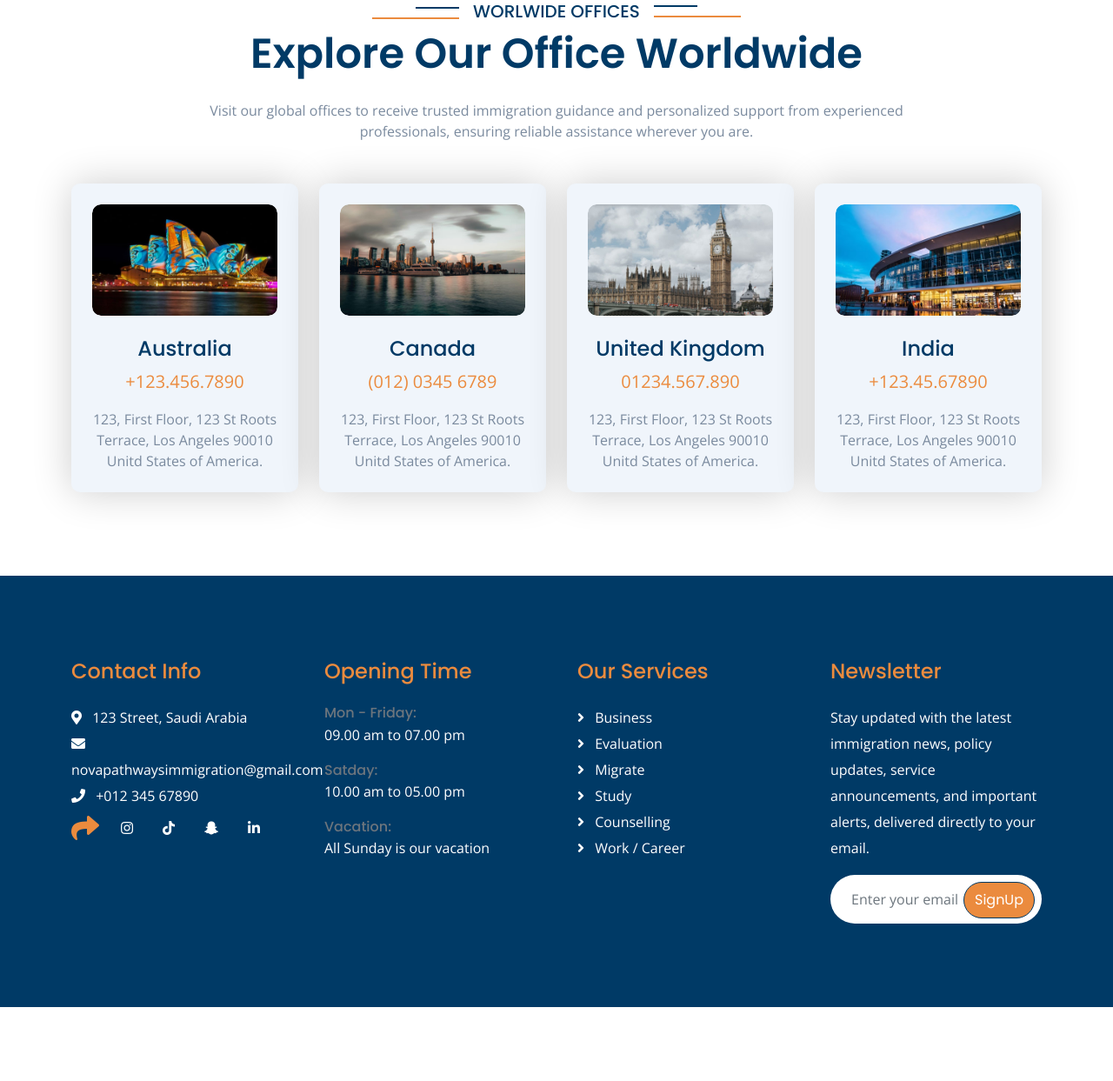
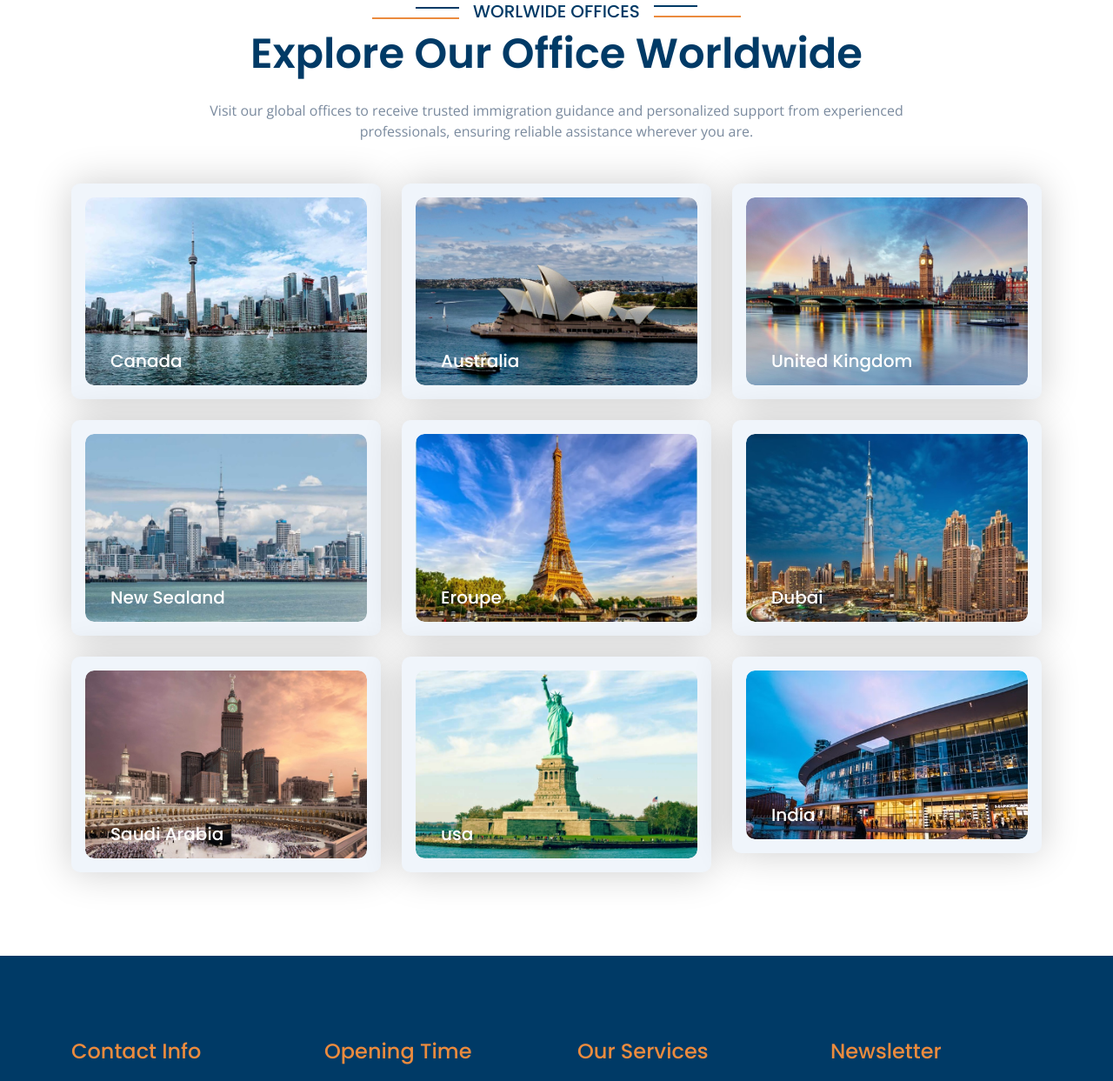
Before and after one commit to alammahfooz/Immegration-, a PHP site: page / in a window 1280 px wide. Shown: the part 3595-4838 px from the top of the page at 87% size. Before the commit the page ends 4753 px from the top, so only its background shows below. Run offline with PHP 8.4, Linux system fonts and the light colour scheme; some libraries are stand-ins or nearby versions.

Commit message:
contactimages

```diff
--- a/css/style.css
+++ b/css/style.css
@@ -734,3 +734,24 @@
   font-size: 60px;
   padding-top: 20px;
 }
+
+
+    .office-img {
+  position: relative;
+  overflow: hidden;
+}
+
+.office-img h4 {
+  position: absolute;
+  bottom: 10px;          /* overlap bottom 10px */
+  left: 15px;
+  margin: 0;
+  padding: 6px 14px;
+  border-radius: 4px;
+  font-size: 20px;
+}
+
+/* Optional: better readability */
+.office-img img {
+  display: block;
+}
--- a/index.html
+++ b/index.html
@@ -514,61 +514,101 @@
                         <h5 class="sub-title text-primary px-3">Worlwide Offices</h5>
                     </div>
                     <h1 class="display-5 mb-4">Explore Our Office Worldwide</h1>
-                        <p class="mb-0">Visit our global offices to receive trusted immigration guidance and personalized support from experienced professionals, ensuring reliable assistance wherever you are.</p>
+                    <p class="mb-0">Visit our global offices to receive trusted immigration guidance and personalized
+                        support from experienced professionals, ensuring reliable assistance wherever you are.</p>
                 </div>
                 <div class="row g-4 justify-content-center">
-                        <div class="col-md-6 col-lg-6 col-xl-3 wow fadeInUp" data-wow-delay="0.1s">
-                            <div class="office-item p-4">
-                                <div class="office-img mb-4">
-                                    <img src="img/office-2.jpg" class="img-fluid w-100 rounded" alt="">
-                                </div>
-                                <div class="office-content d-flex flex-column">
-                                    <h4 class="mb-2">Australia</h4>
-                                    <a href="#" class="text-secondary fs-5 mb-2">+123.456.7890</a>
-                                    <a href="#" class="text-muted fs-5 mb-2"></a>
-                                    <p class="mb-0">123, First Floor, 123 St Roots Terrace, Los Angeles 90010 Unitd States of America.</p>
+                    <div class="col-md-6 col-lg-6 col-xl-4 wow fadeInUp" data-wow-delay="0.1s">
+                        <div class="office-item p-3">
+                            <div class="office-img">
+                                <img src="img/canada.jpg" class="img-fluid w-100 rounded" alt="">
+                                <h4 class=" text-white">Canada</h4>
                             </div>
                         </div>
                     </div>
-                        <div class="col-md-6 col-lg-6 col-xl-3 wow fadeInUp" data-wow-delay="0.3s">
-                            <div class="office-item p-4">
-                                <div class="office-img mb-4">
-                                    <img src="img/office-1.jpg" class="img-fluid w-100 rounded" alt="">
-                                </div>
-                                <div class="office-content d-flex flex-column">
-                                    <h4 class="mb-2">Canada</h4>
-                                    <a href="#" class="text-secondary fs-5 mb-2">(012) 0345 6789</a>
-                                    <a href="#" class="text-muted fs-5 mb-2"></a>
-                                    <p class="mb-0">123, First Floor, 123 St Roots Terrace, Los Angeles 90010 Unitd States of America.</p>
+
+                     <div class="col-md-6 col-lg-6 col-xl-4 wow fadeInUp" data-wow-delay="0.1s">
+                        <div class="office-item p-3">
+                            <div class="office-img">
+                                <img src="img/australia.jpg" class="img-fluid w-100 rounded" alt="">
+                                <h4 class=" text-white">Australia</h4>
                             </div>
                         </div>
                     </div>
-                        <div class="col-md-6 col-lg-6 col-xl-3 wow fadeInUp" data-wow-delay="0.5s">
-                            <div class="office-item p-4">
-                                <div class="office-img mb-4">
-                                    <img src="img/office-3.jpg" class="img-fluid w-100 rounded" alt="">
-                                </div>
-                                <div class="office-content d-flex flex-column">
-                                    <h4 class="mb-2">United Kingdom</h4>
-                                    <a href="#" class="text-secondary fs-5 mb-2">01234.567.890</a>
-                                    <a href="#" class="text-muted fs-5 mb-2"></a>
-                                    <p class="mb-0">123, First Floor, 123 St Roots Terrace, Los Angeles 90010 Unitd States of America.</p>
+
+
+                     <div class="col-md-6 col-lg-6 col-xl-4 wow fadeInUp" data-wow-delay="0.1s">
+                        <div class="office-item p-3">
+                            <div class="office-img">
+                                <img src="img/united-kingdom.jpg" class="img-fluid w-100 rounded" alt="">
+                                <h4 class=" text-white">United Kingdom</h4>
                             </div>
                         </div>
                     </div>
-                        <div class="col-md-6 col-lg-6 col-xl-3 wow fadeInUp" data-wow-delay="0.7s">
-                            <div class="office-item p-4">
-                                <div class="office-img mb-4">
-                                    <img src="img/office-4.jpg" class="img-fluid w-100 rounded" alt="">
-                                </div>
-                                <div class="office-content d-flex flex-column">
-                                    <h4 class="mb-2">India</h4>
-                                    <a href="#" class="text-secondary fs-5 mb-2">+123.45.67890</a>
-                                    <a href="#" class="text-muted fs-5 mb-2"></a>
-                                    <p class="mb-0">123, First Floor, 123 St Roots Terrace, Los Angeles 90010 Unitd States of America.</p>
+
+
+                     <div class="col-md-6 col-lg-6 col-xl-4 wow fadeInUp" data-wow-delay="0.1s">
+                        <div class="office-item p-3">
+                            <div class="office-img">
+                                <img src="img/new-zealand.jpg" class="img-fluid w-100 rounded" alt="">
+                                <h4 class=" text-white">New Sealand</h4>
                             </div>
                         </div>
                     </div>
+
+                     <div class="col-md-6 col-lg-6 col-xl-4 wow fadeInUp" data-wow-delay="0.1s">
+                        <div class="office-item p-3">
+                            <div class="office-img">
+                                <img src="img/europe.png" class="img-fluid w-100 rounded" alt="">
+                                <h4 class=" text-white">Eroupe</h4>
+                            </div>
+                        </div>
+                    </div>
+
+
+                     <div class="col-md-6 col-lg-6 col-xl-4 wow fadeInUp" data-wow-delay="0.1s">
+                        <div class="office-item p-3">
+                            <div class="office-img">
+                                <img src="img/dubai.jpg" class="img-fluid w-100 rounded" alt="">
+                                <h4 class=" text-white">Dubai</h4>
+                            </div>
+                        </div>
+                    </div>
+
+                     <div class="col-md-6 col-lg-6 col-xl-4 wow fadeInUp" data-wow-delay="0.1s">
+                        <div class="office-item p-3">
+                            <div class="office-img">
+                                <img src="img/saudi-arabia.jpg" class="img-fluid w-100 rounded" alt="">
+                                <h4 class=" text-white">Saudi Arabia</h4>
+                            </div>
+                        </div>
+                    </div>
+
+
+                     <div class="col-md-6 col-lg-6 col-xl-4 wow fadeInUp" data-wow-delay="0.1s">
+                        <div class="office-item p-3">
+                            <div class="office-img">
+                                <img src="img/usa.png" class="img-fluid w-100 rounded" alt="">
+                                <h4 class=" text-white">usa</h4>
+                            </div>
+                        </div>
+                    </div>
+
+
+
+                     <div class="col-md-6 col-lg-6 col-xl-4 wow fadeInUp" data-wow-delay="0.1s">
+                        <div class="office-item p-3">
+                            <div class="office-img">
+                                <img src="img/india.jpg" class="img-fluid w-100 rounded" alt="">
+                                <h4 class=" text-white">India</h4>
+                            </div>
+                        </div>
+                    </div>
+
+
+
+
+
                 </div>
             </div>
         </div>
```
Also changed, not shown: img/australia.jpg (added), img/canada.jpg (added), img/dubai.jpg (added), img/europe.png (added), img/india.jpg (added), img/new-zealand.jpg (added), img/saudi-arabia.jpg (added), img/united-kingdom.jpg (added), img/usa.png (added). Lines whose indentation alone changed are shown as unchanged.
